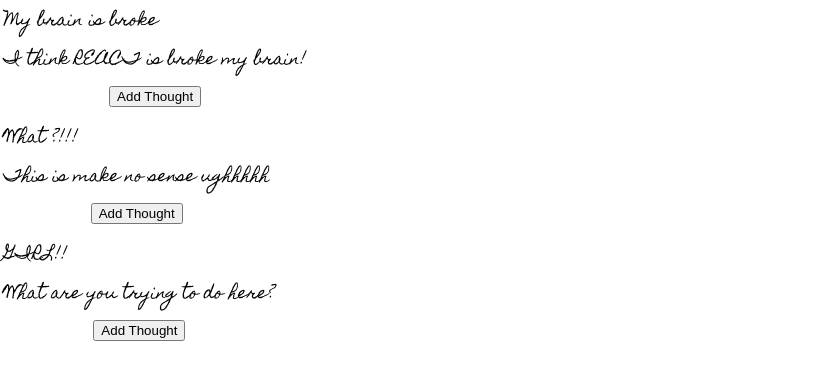
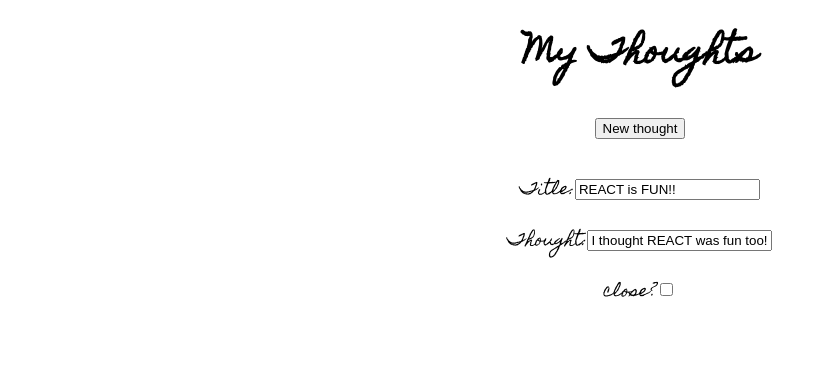
Before and after one commit to minimomo14/REACT-SOCIAL-POSTS, a React (Create React App) app in the folder app-name/: page / in a window 1280 px wide. Shown: the top 380 px of the page, without its empty margins (0-835 px from the left). Built offline with nearby package versions, Linux system fonts and the light colour scheme.

Commit message:
current updates

```diff
--- a/app-name/src/App.tsx
+++ b/app-name/src/App.tsx
@@ -5,7 +5,7 @@
 function App() {
   return (
     <div className="App">
-      <SocialPosts title={'Best Lab Evar!!!'} thought={'This is the best lab ever. Wahoo!'} />
+      <SocialPosts />
     </div>
   );
 }
--- a/app-name/src/components/PostForm.tsx
+++ b/app-name/src/components/PostForm.tsx
@@ -1,10 +1,62 @@
-import React from "react";
+import React, { FormEvent, useState } from "react";
+import Post from "../model/Post";
+import "./PostForm.css";
+import SocialPosts from "./SocialPosts";
 
-function PostForm() {
+interface Props {
+    onSubmit: (post: Post) => void;
+}
+
+function PostForm({onSubmit}: Props) {
+
+    const [title, setTitle] = useState("REACT is FUN!!");
+    const [thought, setThought] = useState("I thought REACT was fun too!!");
+    const [close, setClose] = useState(false);
+
+    function handlePostFormSubmit(e: FormEvent) {
+        e.preventDefault();
+
+        const newPost: Post = {
+            title: title,
+            thought: thought,
+            isClose: close
+        };
+
+        onSubmit(newPost);
+        //Reset form
+        setTitle("");
+        setThought("");
+        setClose(false);
+    }
+
     return(
-        <div>
-            <h1>Social Posts</h1>
-            <button type="submit">New Thought</button>
+        <div className="PostForm" onSubmit={handlePostFormSubmit}>
+
+            <form>
+
+                <p>
+                    <label htmlFor="PostForm__title">Title:</label>
+                    <input id="PostForm__title" type="text"
+                    value={title}
+                    onChange={e => setTitle(e.target.value)}/>
+                </p>
+
+                <p>
+                    <label htmlFor="PostForm__thought">Thought:</label>
+                    <input id="PostForm__thought" type="text"
+                    value={thought}
+                    onChange={e => setTitle(e.target.value)}/>
+                </p>
+
+                <p>
+                    <label htmlFor="PostForm__close">close?</label>
+                    <input id="PostForm__close" type="checkbox"
+                    checked={close}
+                    onChange={e => setClose(e.target.checked)}/>
+                </p>
+
+
+            </form>
         </div>
     );
 };
--- a/app-name/src/components/PostInList.tsx
+++ b/app-name/src/components/PostInList.tsx
@@ -1,18 +1,28 @@
 import React from "react";
 import Post from "../model/Post"
+import SocialPosts from "./SocialPosts";
 
 interface postProps {
     posts: Post;
+    onDelete: () => void;
 }
 
-function PostInList({posts}: postProps) {
+function PostInList({posts, onDelete}: postProps) {
+
+    const customStyle = {
+
+    }
+
+    // close btn needs to be close onClink
+    let addPosts = "";
+    if (posts.isClose) {
+        addPosts += " SocialPosts--close";
+    }
+
     return(
-        <div>
+        <div className={"SocialPosts" + addPosts} onClick={onDelete}>
 
-            <table>
-                <table>{posts.title}</table> <table>{posts.thought}</table>
-                <button type="submit">Add Thought</button>
-            </table>
+
         </div>
     );
 
--- /dev/null
+++ b/app-name/src/components/PostList.css
@@ -0,0 +1,7 @@
+.SocialPosts {
+    border: 2px gray;
+}
+
+.addPosts {
+    border: gray;
+}
--- /dev/null
+++ b/app-name/src/components/SocialPosts.css
@@ -0,0 +1,7 @@
+.SocialPosts {
+    border: 1px gray;
+}
+
+.SocialPosts__posts {
+    padding: 5px;
+}
--- a/app-name/src/components/SocialPosts.tsx
+++ b/app-name/src/components/SocialPosts.tsx
@@ -1,22 +1,39 @@
 import React, { useState } from "react";
 import Post from "../model/Post"
 import PostInList from "./PostInList";
+import PostForm from "./PostForm";
+import "./SocialPosts.css";
 
+
+// SocialPost.tsx = Parent
 // DO BOOLEAN HERE for onClose
 // const [active, setActive] = useState(false);
 // if (active) {}
 
-function SocialPosts({title,thought}: Post) {
+function SocialPosts() {
     const [socialPost, setSocialPost] = useState<Post[]>([
-        {title: "My brain is broke", thought: "I think REACT is broke my brain!"},
-        {title: "What ?!!!", thought: "This is make no sense ughhhhh "},
-        {title: "GIRL!!", thought: "What are you trying to do here?"}
+        {title: "My brain is broke", thought: "I think REACT is broke my brain!", isClose:false},
+        {title: "What ?!!!", thought: "This is make no sense ughhhhh ", isClose:false},
+        {title: "GIRL!!", thought: "What are you trying to do here?", isClose:true}
     ])
+
+    function handlePostFormSubmit(post: Post): void {
+        setSocialPost(prev => [...socialPost, post])
+    }
+
+    function handlePostFormDelete(index: number) {
+        setSocialPost(prev => [...prev.slice(0,index), ...prev.slice(index+1)])
+    }
+
     return(
         <div className="SocialPosts">
+            <h1>My Thoughts</h1>
+            <button type="submit" id="newThoughtBtn">New thought</button>
+            <div className="SocialPosts__posts">
             {socialPost.map((post, i)=>
-            <PostInList key={i} posts={post} />)}
-
+            <PostInList key={i} posts={post} onDelete={()=> handlePostFormDelete(i)}/>)}
+            </div>
+            <PostForm onSubmit={handlePostFormSubmit} />
         </div>
     );
 };
--- a/app-name/src/model/Post.ts
+++ b/app-name/src/model/Post.ts
@@ -1,6 +1,7 @@
 interface Post {
         title: string;
         thought:string;
+        isClose: boolean;
 
 }
 export default Post;
```
Also changed, not shown: app-name/src/components/PostForm.css (added).
